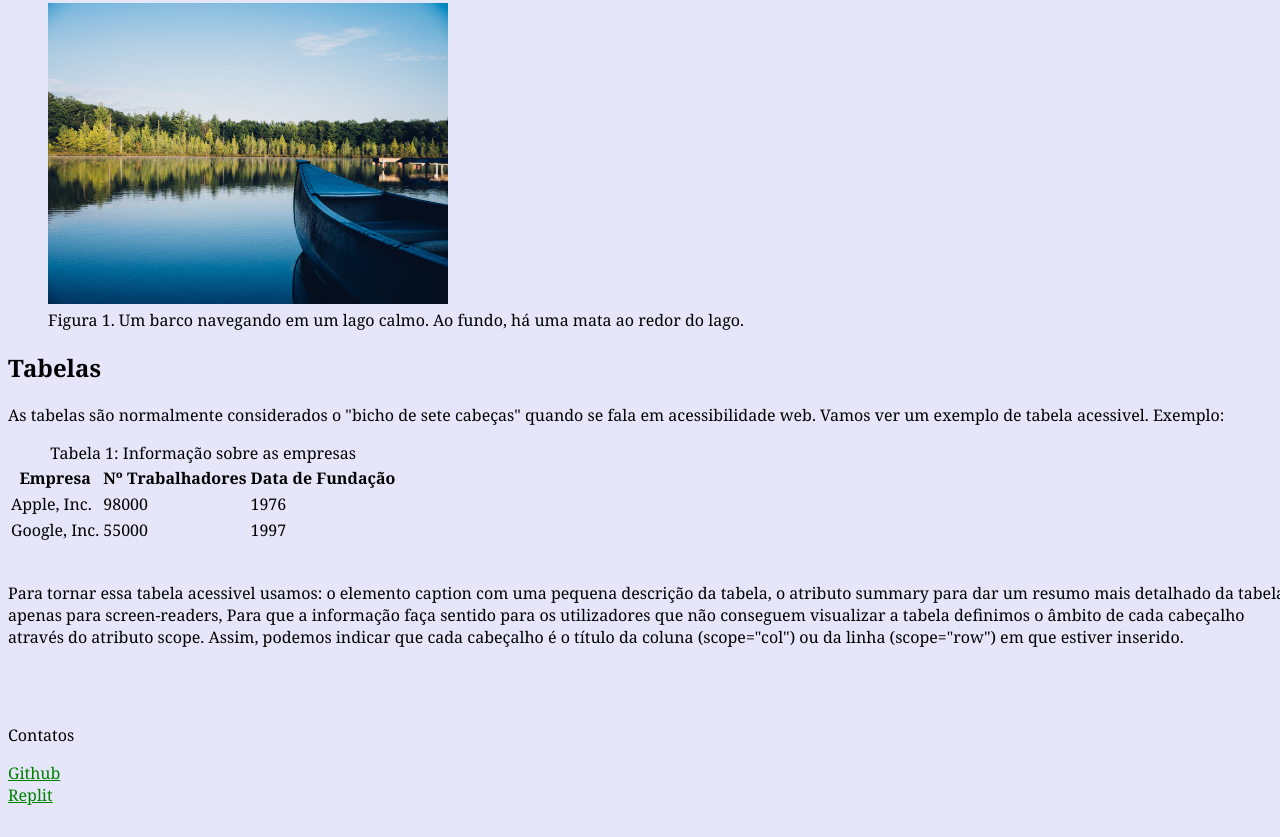
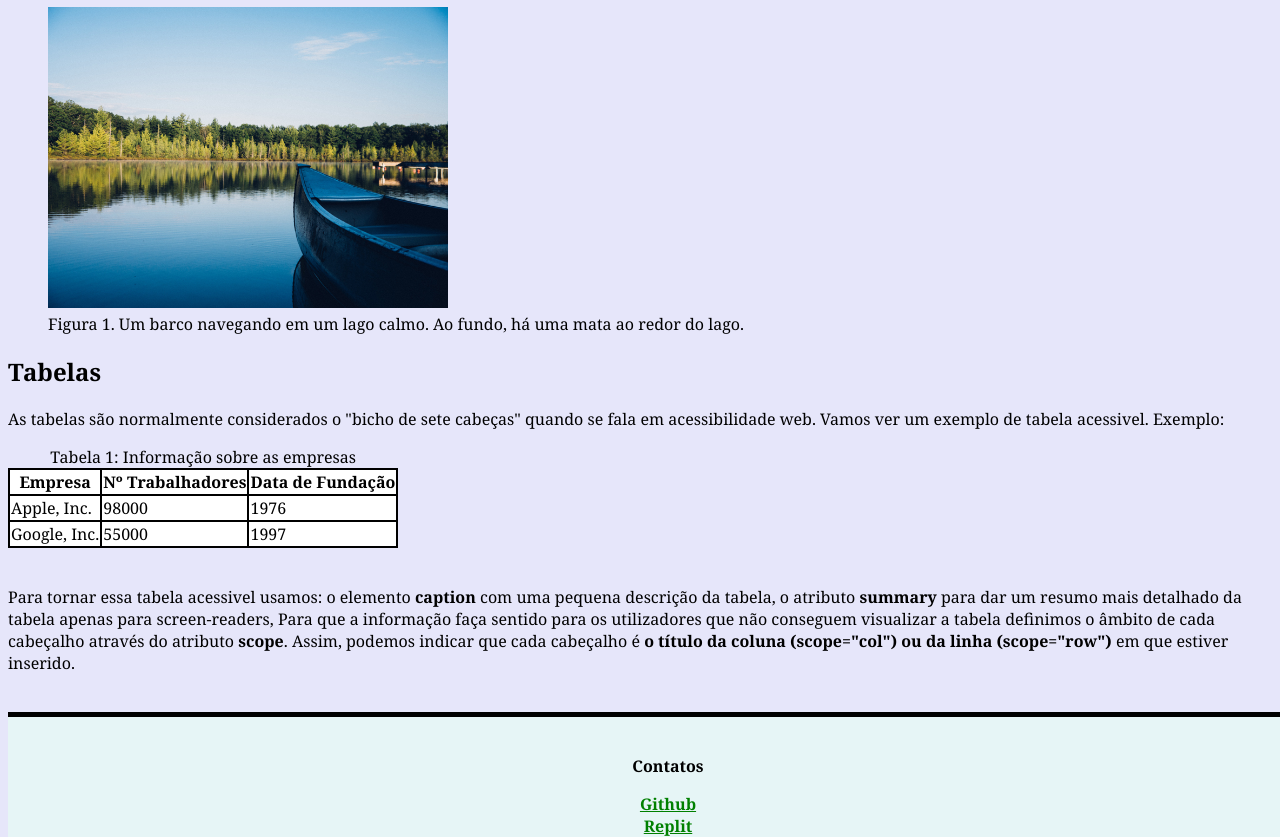
Before and after one commit to httpBianca/Trabalho1, a plain HTML site: page index.html in a window 1280 px wide. Shown: the part 1030-1867 px from the top of the page. Before the commit the page ends 1836 px from the top, so only its background shows below. Drawn offline with Linux system fonts and the light colour scheme.

Commit message:
Update style.css

```diff
--- a/style.css
+++ b/style.css
@@ -3,12 +3,12 @@ html, body{
     width: 100%;
     background-color: lavender;
     font-family: Georgia;
-
 }
 header{
     text-align: center;
 }
 ul {
+    border: 2px solid black;
     list-style-type: none;
     margin: 0;
     padding: 0;
@@ -33,5 +33,20 @@ ul {
     width: 400px;
   }
   a{
-  color:green;
-}
+    color: green;
+  }
+  table, th, td{
+    background-color: white;
+    border: 2px solid black;
+    border-collapse: collapse;
+  }
+  span{
+    font-weight:bold;
+  }
+  footer{
+    text-align: center;
+    font-weight:bold;
+    border-top: 5px solid black;
+    background-color:#E6F5F6 ;
+    padding-left: 40px
+  }
```
